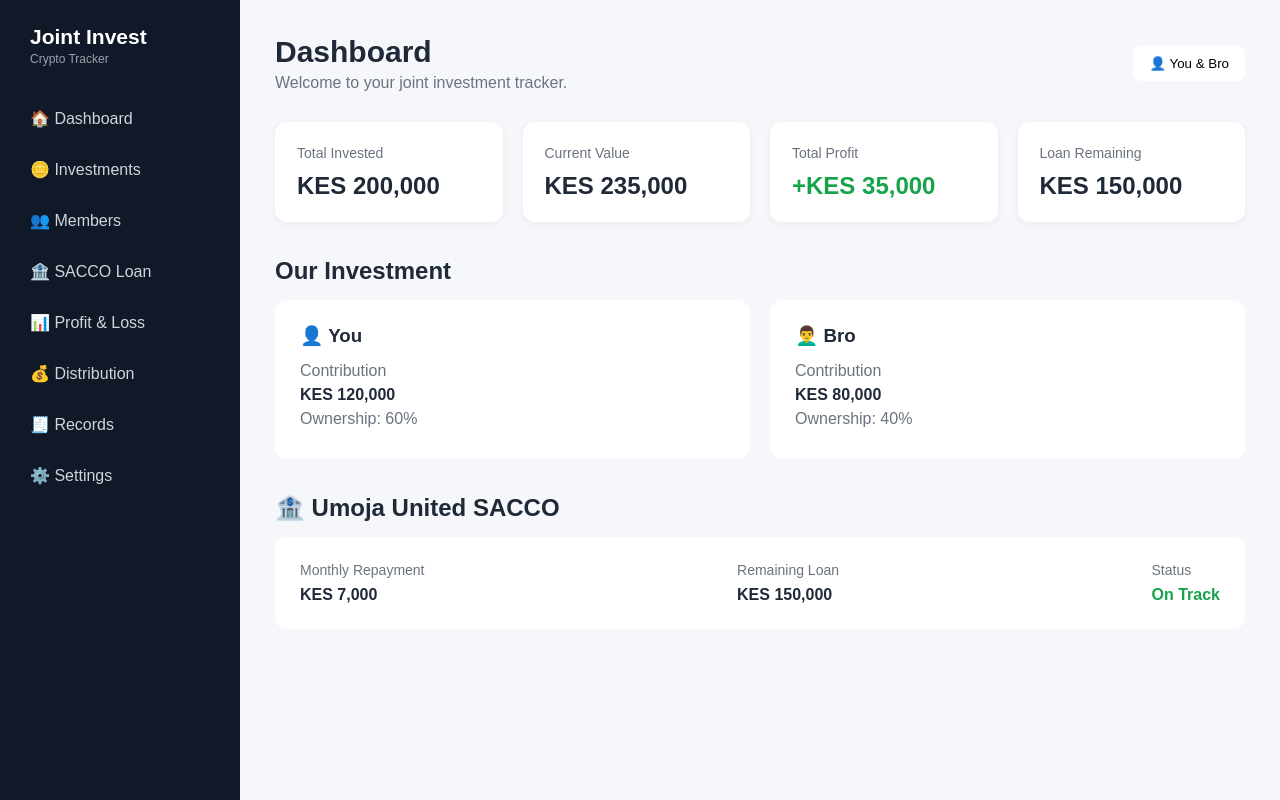
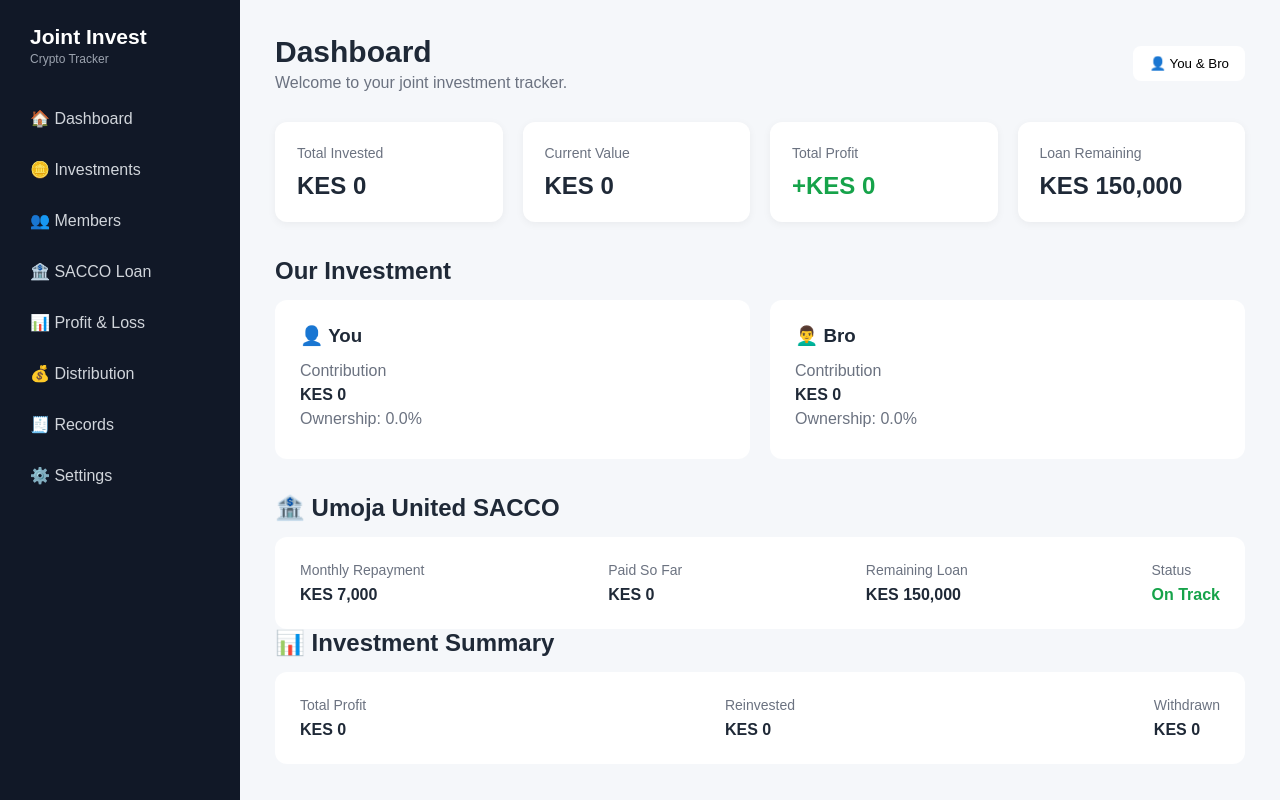
Before and after one commit to elvischege98-tech/Binance-project, a React (Vite) app in the folder frontend/: page / in a window 1280 px wide. Built offline with nearby package versions, Linux system fonts and the light colour scheme.

Commit message:
gave functionality to dashboerd and records and connected them to have same data

```diff
--- a/frontend/src/components/Dashboard.tsx
+++ b/frontend/src/components/Dashboard.tsx
@@ -1,79 +1,392 @@
+import { useEffect, useState } from "react";
+
+type RecordType =
+  | "Contribution"
+  | "Purchase"
+  | "Profit"
+  | "Loan Payment"
+  | "Reinvestment"
+  | "Withdrawal";
+
+type InvestmentRecord = {
+  id: number;
+  date: string;
+  person: string;
+  type: RecordType;
+  description: string;
+  amount: number;
+};
+
 function Dashboard() {
+  const [records, setRecords] = useState<InvestmentRecord[]>([]);
+
+  // Starting SACCO loan
+  const initialLoan = 150000;
+
+  // Load records from localStorage
+  useEffect(() => {
+    const savedRecords = localStorage.getItem(
+      "jointInvestRecords"
+    );
+
+    if (savedRecords) {
+      setRecords(JSON.parse(savedRecords));
+    }
+  }, []);
+
+  // Listen for changes when navigating between pages
+  useEffect(() => {
+    const handleStorageChange = () => {
+      const savedRecords = localStorage.getItem(
+        "jointInvestRecords"
+      );
+
+      if (savedRecords) {
+        setRecords(JSON.parse(savedRecords));
+      }
+    };
+
+    window.addEventListener(
+      "storage",
+      handleStorageChange
+    );
+
+    return () => {
+      window.removeEventListener(
+        "storage",
+        handleStorageChange
+      );
+    };
+  }, []);
+
+  // -----------------------------
+  // CONTRIBUTIONS
+  // -----------------------------
+
+  const yourContribution = records
+    .filter(
+      (record) =>
+        record.person === "You" &&
+        record.type === "Contribution"
+    )
+    .reduce(
+      (total, record) => total + record.amount,
+      0
+    );
+
+  const broContribution = records
+    .filter(
+      (record) =>
+        record.person === "Bro" &&
+        record.type === "Contribution"
+    )
+    .reduce(
+      (total, record) => total + record.amount,
+      0
+    );
+
+  const totalInvested =
+    yourContribution + broContribution;
+
+  // -----------------------------
+  // PROFIT
+  // -----------------------------
+
+  const totalProfit = records
+    .filter(
+      (record) => record.type === "Profit"
+    )
+    .reduce(
+      (total, record) => total + record.amount,
+      0
+    );
+
+  // -----------------------------
+  // WITHDRAWALS
+  // -----------------------------
+
+  const totalWithdrawals = records
+    .filter(
+      (record) => record.type === "Withdrawal"
+    )
+    .reduce(
+      (total, record) => total + record.amount,
+      0
+    );
+
+  // -----------------------------
+  // REINVESTMENT
+  // -----------------------------
+
+  const totalReinvestment = records
+    .filter(
+      (record) => record.type === "Reinvestment"
+    )
+    .reduce(
+      (total, record) => total + record.amount,
+      0
+    );
+
+  // -----------------------------
+  // LOAN PAYMENTS
+  // -----------------------------
+
+  const totalLoanPayments = records
+    .filter(
+      (record) => record.type === "Loan Payment"
+    )
+    .reduce(
+      (total, record) => total + record.amount,
+      0
+    );
+
+  const loanRemaining = Math.max(
+    initialLoan - totalLoanPayments,
+    0
+  );
+
+  // -----------------------------
+  // CURRENT VALUE
+  // -----------------------------
+
+  const currentValue =
+    totalInvested +
+    totalProfit +
+    totalReinvestment -
+    totalWithdrawals;
+
+  // -----------------------------
+  // OWNERSHIP
+  // -----------------------------
+
+  const yourOwnership =
+    totalInvested > 0
+      ? (yourContribution / totalInvested) * 100
+      : 0;
+
+  const broOwnership =
+    totalInvested > 0
+      ? (broContribution / totalInvested) * 100
+      : 0;
+
   return (
     <main className="dashboard">
+
+      {/* HEADER */}
+
       <header className="dashboard-header">
+
         <div>
           <h1>Dashboard</h1>
-          <p>Welcome to your joint investment tracker.</p>
+
+          <p>
+            Welcome to your joint investment tracker.
+          </p>
         </div>
 
         <button className="profile-button">
           👤 You & Bro
         </button>
+
       </header>
 
+
+      {/* SUMMARY CARDS */}
+
       <section className="summary-cards">
+
         <div className="card">
+
           <span>Total Invested</span>
-          <h2>KES 200,000</h2>
+
+          <h2>
+            KES {totalInvested.toLocaleString()}
+          </h2>
+
         </div>
 
+
         <div className="card">
+
           <span>Current Value</span>
-          <h2>KES 235,000</h2>
+
+          <h2>
+            KES {currentValue.toLocaleString()}
+          </h2>
+
         </div>
 
+
         <div className="card">
+
           <span>Total Profit</span>
-          <h2 className="profit">+KES 35,000</h2>
+
+          <h2 className="profit">
+            +KES {totalProfit.toLocaleString()}
+          </h2>
+
         </div>
 
+
         <div className="card">
+
           <span>Loan Remaining</span>
-          <h2>KES 150,000</h2>
+
+          <h2>
+            KES {loanRemaining.toLocaleString()}
+          </h2>
+
         </div>
+
       </section>
 
+
+      {/* INVESTMENT BREAKDOWN */}
+
       <section className="members">
+
         <h2>Our Investment</h2>
 
         <div className="member-grid">
+
+          {/* YOU */}
+
           <div className="member-card">
+
             <h3>👤 You</h3>
+
             <p>Contribution</p>
-            <strong>KES 120,000</strong>
-            <p>Ownership: 60%</p>
+
+            <strong>
+              KES {yourContribution.toLocaleString()}
+            </strong>
+
+            <p>
+              Ownership: {yourOwnership.toFixed(1)}%
+            </p>
+
           </div>
 
+
+          {/* BRO */}
+
           <div className="member-card">
+
             <h3>👨‍🦱 Bro</h3>
+
             <p>Contribution</p>
-            <strong>KES 80,000</strong>
-            <p>Ownership: 40%</p>
+
+            <strong>
+              KES {broContribution.toLocaleString()}
+            </strong>
+
+            <p>
+              Ownership: {broOwnership.toFixed(1)}%
+            </p>
+
           </div>
+
         </div>
+
       </section>
 
+
+      {/* SACCO */}
+
       <section className="loan-section">
+
         <h2>🏦 Umoja United SACCO</h2>
 
         <div className="loan-card">
+
           <div>
+
             <span>Monthly Repayment</span>
-            <strong>KES 7,000</strong>
+
+            <strong>
+              KES 7,000
+            </strong>
+
           </div>
 
+
           <div>
-            <span>Remaining Loan</span>
-            <strong>KES 150,000</strong>
+
+            <span>Paid So Far</span>
+
+            <strong>
+              KES {totalLoanPayments.toLocaleString()}
+            </strong>
+
           </div>
 
+
           <div>
+
+            <span>Remaining Loan</span>
+
+            <strong>
+              KES {loanRemaining.toLocaleString()}
+            </strong>
+
+          </div>
+
+
+          <div>
+
             <span>Status</span>
-            <strong className="status">On Track</strong>
+
+            <strong className="status">
+              {loanRemaining > 0
+                ? "On Track"
+                : "Paid"}
+            </strong>
+
           </div>
+
         </div>
+
       </section>
+
+
+      {/* QUICK FINANCIAL SUMMARY */}
+
+      <section className="loan-section">
+
+        <h2>📊 Investment Summary</h2>
+
+        <div className="loan-card">
+
+          <div>
+            <span>Total Profit</span>
+
+            <strong>
+              KES {totalProfit.toLocaleString()}
+            </strong>
+          </div>
+
+
+          <div>
+            <span>Reinvested</span>
+
+            <strong>
+              KES {totalReinvestment.toLocaleString()}
+            </strong>
+          </div>
+
+
+          <div>
+            <span>Withdrawn</span>
+
+            <strong>
+              KES {totalWithdrawals.toLocaleString()}
+            </strong>
+          </div>
+
+        </div>
+
+      </section>
+
     </main>
   );
 }
--- a/frontend/src/pages/Records.tsx
+++ b/frontend/src/pages/Records.tsx
@@ -1,4 +1,4 @@
-import { useState } from "react";
+import { useEffect, useState } from "react";
 
 type RecordType =
   | "Contribution"
@@ -17,10 +17,7 @@ type InvestmentRecord = {
   amount: number;
 };
 
-function Records() {
-  const [showForm, setShowForm] = useState(false);
-
-  const [records, setRecords] = useState<InvestmentRecord[]>([
+const defaultRecords: InvestmentRecord[] = [
   {
     id: 1,
     date: "2026-08-25",
@@ -69,33 +66,65 @@ function Records() {
     description: "Added back to investment",
     amount: 7800,
   },
-  ]);
+];
 
-  // Form state
+function Records() {
+  const [showForm, setShowForm] = useState(false);
+
+  // -----------------------------
+  // LOAD RECORDS
+  // -----------------------------
+
+  const [records, setRecords] = useState<InvestmentRecord[]>(() => {
+    const savedRecords = localStorage.getItem(
+      "jointInvestRecords"
+    );
+
+    if (savedRecords) {
+      return JSON.parse(savedRecords);
+    }
+
+    return defaultRecords;
+  });
+
+  // -----------------------------
+  // FORM STATE
+  // -----------------------------
+
   const [date, setDate] = useState("");
   const [person, setPerson] = useState("You");
-  const [type, setType] = useState<RecordType>("Contribution");
+
+  const [type, setType] =
+    useState<RecordType>("Contribution");
+
   const [description, setDescription] = useState("");
   const [amount, setAmount] = useState("");
 
-  // Summary calculations
-  const totalRecords = records.length;
+  // -----------------------------
+  // SAVE RECORDS AUTOMATICALLY
+  // -----------------------------
 
-  const contributions = records.filter(
-    (record) => record.type === "Contribution"
-  ).length;
+  useEffect(() => {
+    localStorage.setItem(
+      "jointInvestRecords",
+      JSON.stringify(records)
+    );
+  }, [records]);
 
-  const purchases = records.filter(
-    (record) => record.type === "Purchase"
-  ).length;
-
-  const loanPayments = records.filter(
-    (record) => record.type === "Loan Payment"
-  ).length;
+  // -----------------------------
+  // ADD RECORD
+  // -----------------------------
 
   function addRecord() {
+    const numericAmount = Number(amount);
+
     if (!date || !description || !amount) {
       alert("Please fill in all fields.");
+      return;
+    }
+
+    if (numericAmount <= 0) {
+      alert("Amount must be greater than 0.");
       return;
     }
 
@@ -105,7 +134,7 @@ function Records() {
       person,
       type,
       description,
-      amount: Number(amount),
+      amount: numericAmount,
     };
 
     setRecords((currentRecords) => [
@@ -123,14 +152,34 @@ function Records() {
     setShowForm(false);
   }
 
+  // -----------------------------
+  // DELETE RECORD
+  // -----------------------------
+
   function deleteRecord(id: number) {
+    const confirmed = window.confirm(
+      "Are you sure you want to delete this record?"
+    );
+
+    if (!confirmed) {
+      return;
+    }
+
     setRecords((currentRecords) =>
-      currentRecords.filter((record) => record.id !== id)
+      currentRecords.filter(
+        (record) => record.id !== id
+      )
     );
   }
 
+  // -----------------------------
+  // FORMAT DATE
+  // -----------------------------
+
   function formatDate(dateString: string) {
-    const dateObject = new Date(dateString + "T00:00:00");
+    const dateObject = new Date(
+      dateString + "T00:00:00"
+    );
 
     return dateObject.toLocaleDateString("en-GB", {
       day: "2-digit",
@@ -139,11 +188,61 @@ function Records() {
     });
   }
 
+  // -----------------------------
+  // OPEN FORM
+  // -----------------------------
+
+  function openForm() {
+    if (!showForm) {
+      const today = new Date()
+        .toISOString()
+        .split("T")[0];
+
+      setDate(today);
+    }
+
+    setShowForm(!showForm);
+  }
+
+  // -----------------------------
+  // SUMMARY
+  // -----------------------------
+
+  const totalRecords = records.length;
+
+  const totalContributions = records
+    .filter((record) => record.type === "Contribution")
+    .reduce(
+      (total, record) => total + record.amount,
+      0
+    );
+
+  const totalProfit = records
+    .filter((record) => record.type === "Profit")
+    .reduce(
+      (total, record) => total + record.amount,
+      0
+    );
+
+  const totalLoanPayments = records
+    .filter((record) => record.type === "Loan Payment")
+    .reduce(
+      (total, record) => total + record.amount,
+      0
+    );
+
   return (
     <main className="dashboard">
+
+      {/* ============================= */}
+      {/* HEADER */}
+      {/* ============================= */}
+
       <header className="dashboard-header">
+
         <div>
           <h1>🧾 Records</h1>
+
           <p>
             Complete history of our joint investment activity.
           </p>
@@ -151,49 +250,82 @@ function Records() {
 
         <button
           className="profile-button"
-          onClick={() => setShowForm(!showForm)}
+          onClick={openForm}
         >
           {showForm ? "✕ Close" : "+ Add Record"}
         </button>
+
       </header>
 
-      {/* Add Record Form */}
+
+      {/* ============================= */}
+      {/* ADD RECORD FORM */}
+      {/* ============================= */}
 
       {showForm && (
         <section className="record-form">
+
           <h2>➕ Add New Record</h2>
 
           <div className="form-grid">
+
+            {/* DATE */}
+
             <div className="form-group">
+
               <label>Date</label>
 
               <input
                 type="date"
                 value={date}
-                onChange={(e) => setDate(e.target.value)}
+                onChange={(e) =>
+                  setDate(e.target.value)
+                }
               />
+
             </div>
 
+
+            {/* PERSON */}
+
             <div className="form-group">
+
               <label>Person</label>
 
               <select
                 value={person}
-                onChange={(e) => setPerson(e.target.value)}
+                onChange={(e) =>
+                  setPerson(e.target.value)
+                }
               >
-                <option value="You">👤 You</option>
-                <option value="Bro">👨‍🦱 Bro</option>
-                <option value="Joint">🤝 Joint</option>
+                <option value="You">
+                  👤 You
+                </option>
+
+                <option value="Bro">
+                  👨‍🦱 Bro
+                </option>
+
+                <option value="Joint">
+                  🤝 Joint
+                </option>
               </select>
+
             </div>
 
+
+            {/* TYPE */}
+
             <div className="form-group">
+
               <label>Type</label>
 
               <select
                 value={type}
                 onChange={(e) =>
-                  setType(e.target.value as RecordType)
+                  setType(
+                    e.target.value as RecordType
+                  )
                 }
               >
                 <option value="Contribution">
@@ -219,22 +351,35 @@ function Records() {
                 <option value="Withdrawal">
                   Withdrawal
                 </option>
+
               </select>
+
             </div>
 
+
+            {/* AMOUNT */}
+
             <div className="form-group">
+
               <label>Amount (KES)</label>
 
               <input
                 type="number"
                 placeholder="e.g. 10000"
                 value={amount}
-                onChange={(e) => setAmount(e.target.value)}
-                min="0"
+                onChange={(e) =>
+                  setAmount(e.target.value)
+                }
+                min="1"
               />
+
             </div>
 
+
+            {/* DESCRIPTION */}
+
             <div className="form-group full-width">
+
               <label>Description</label>
 
               <input
@@ -245,50 +390,89 @@ function Records() {
                   setDescription(e.target.value)
                 }
               />
+
             </div>
+
           </div>
+
 
           <button
             className="add-record-button"
             onClick={addRecord}
           >
-            Save Record
+            💾 Save Record
           </button>
+
         </section>
       )}
 
-      {/* Summary Cards */}
+
+      {/* ============================= */}
+      {/* SUMMARY CARDS */}
+      {/* ============================= */}
 
       <section className="summary-cards">
+
         <div className="card">
+
           <span>Total Records</span>
-          <h2>{totalRecords}</h2>
+
+          <h2>
+            {totalRecords}
+          </h2>
+
         </div>
 
+
         <div className="card">
-          <span>Contributions</span>
-          <h2>{contributions}</h2>
+
+          <span>Total Contributions</span>
+
+          <h2>
+            KES {totalContributions.toLocaleString()}
+          </h2>
+
         </div>
 
+
         <div className="card">
-          <span>Purchases</span>
-          <h2>{purchases}</h2>
+
+          <span>Total Profit</span>
+
+          <h2>
+            KES {totalProfit.toLocaleString()}
+          </h2>
+
         </div>
 
+
         <div className="card">
+
           <span>Loan Payments</span>
-          <h2>{loanPayments}</h2>
+
+          <h2>
+            KES {totalLoanPayments.toLocaleString()}
+          </h2>
+
         </div>
+
       </section>
 
-      {/* Transaction History */}
+
+      {/* ============================= */}
+      {/* TRANSACTION HISTORY */}
+      {/* ============================= */}
 
       <section className="records-section">
+
         <h2>Transaction History</h2>
 
         <div className="records-table-container">
+
           <table className="records-table">
+
             <thead>
+
               <tr>
                 <th>Date</th>
                 <th>Person</th>
@@ -297,23 +481,46 @@ function Records() {
                 <th>Amount</th>
                 <th>Action</th>
               </tr>
+
             </thead>
 
+
             <tbody>
+
               {records.map((record) => (
+
                 <tr key={record.id}>
-                  <td>{formatDate(record.date)}</td>
 
                   <td>
-                    {record.person === "You" && "👤 "}
-                    {record.person === "Bro" && "👨‍🦱 "}
-                    {record.person === "Joint" && "🤝 "}
-                    {record.person}
+                    {formatDate(record.date)}
                   </td>
 
-                  <td>{record.type}</td>
 
-                  <td>{record.description}</td>
+                  <td>
+
+                    {record.person === "You" &&
+                      "👤 "}
+
+                    {record.person === "Bro" &&
+                      "👨‍🦱 "}
+
+                    {record.person === "Joint" &&
+                      "🤝 "}
+
+                    {record.person}
+
+                  </td>
+
+
+                  <td>
+                    {record.type}
+                  </td>
+
+
+                  <td>
+                    {record.description}
+                  </td>
+
 
                   <td
                     className={
@@ -322,30 +529,49 @@ function Records() {
                         : ""
                     }
                   >
-                    {record.type === "Profit" ? "+" : ""}
-                    KES {record.amount.toLocaleString()}
+
+                    {record.type === "Profit"
+                      ? "+"
+                      : ""}
+
+                    KES{" "}
+                    {record.amount.toLocaleString()}
+
                   </td>
 
+
                   <td>
+
                     <button
                       className="delete-button"
-                      onClick={() => deleteRecord(record.id)}
+                      onClick={() =>
+                        deleteRecord(record.id)
+                      }
                     >
                       Delete
                     </button>
+
                   </td>
+
                 </tr>
+
               ))}
+
             </tbody>
+
           </table>
+
         </div>
+
 
         {records.length === 0 && (
           <p className="empty-records">
             No records available.
           </p>
         )}
+
       </section>
+
     </main>
   );
 }
```
Lines whose indentation alone changed are shown as unchanged.
